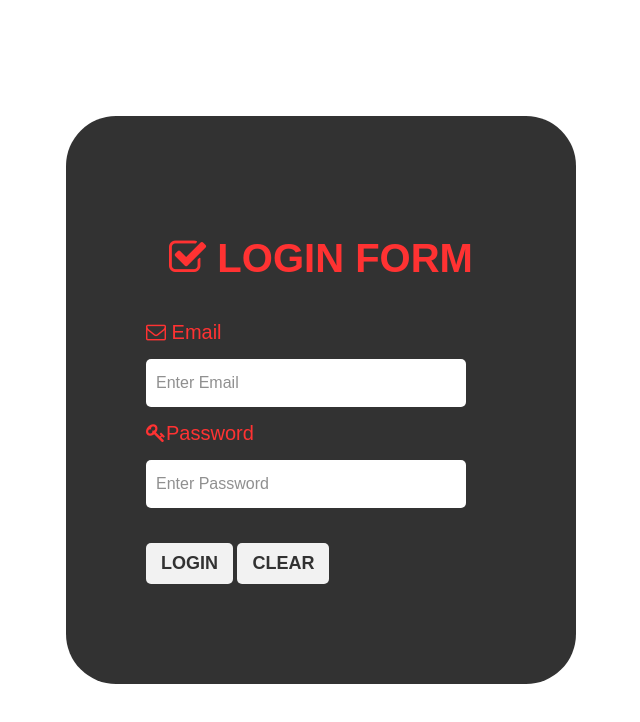
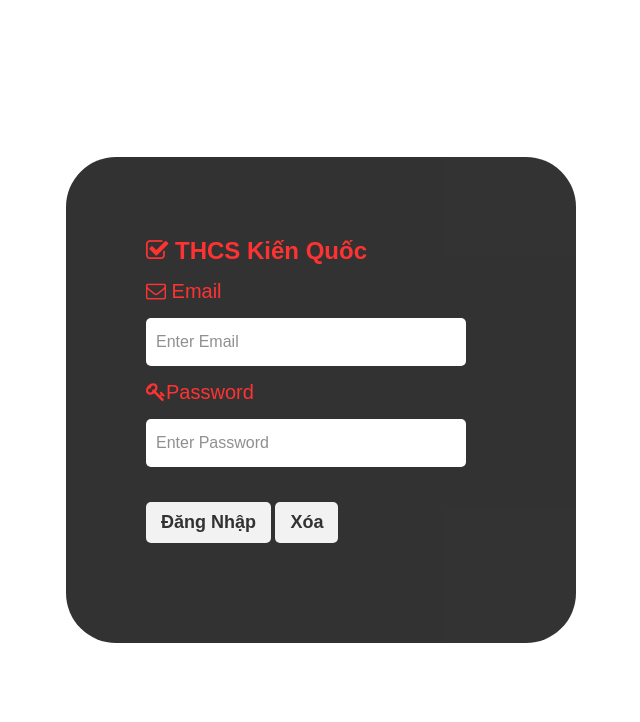
Before and after one commit to thcskq/thcskq.github.io, a plain HTML site: page index.html in a window 1280 px wide. Shown: the whole page, without its empty margins (319-959 px from the left). Drawn offline with Linux system fonts and the light colour scheme.

Commit message:
Update index.html

```diff
--- a/index.html
+++ b/index.html
@@ -11,7 +11,7 @@
 </head>
 <body>
 	<div class="login-form">
-		<h1><i class="fa fa-check-square-o"></i> Login Form</h1>
+		<h2><i class="fa fa-check-square-o"></i> THCS Kiến Quốc</h2>
 		<form action="#" method="PSOT">
 			<p><i class="fa fa-envelope-o"></i> Email</p>
 			<input type="email" name="email" placeholder="Enter Email" required>
@@ -20,8 +20,8 @@
 			<input type="password" name="pass" placeholder="Enter Password" required>
 		</p>
 
-			<button type="submit">LOGIN</button>
-			<button type="reset">CLEAR</button>
+			<button type="submit">Đăng Nhập</button>
+			<button type="reset">Xóa</button>
 
 		</form>
 
```
